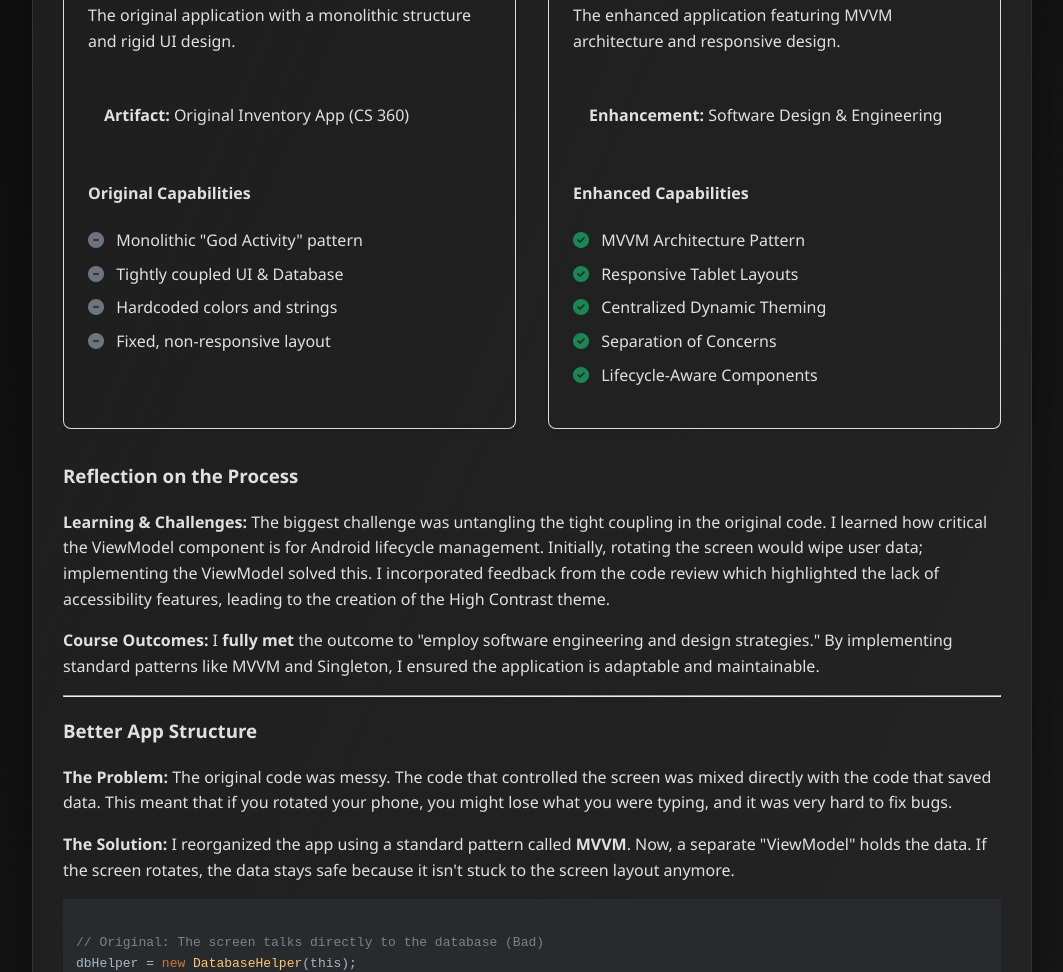
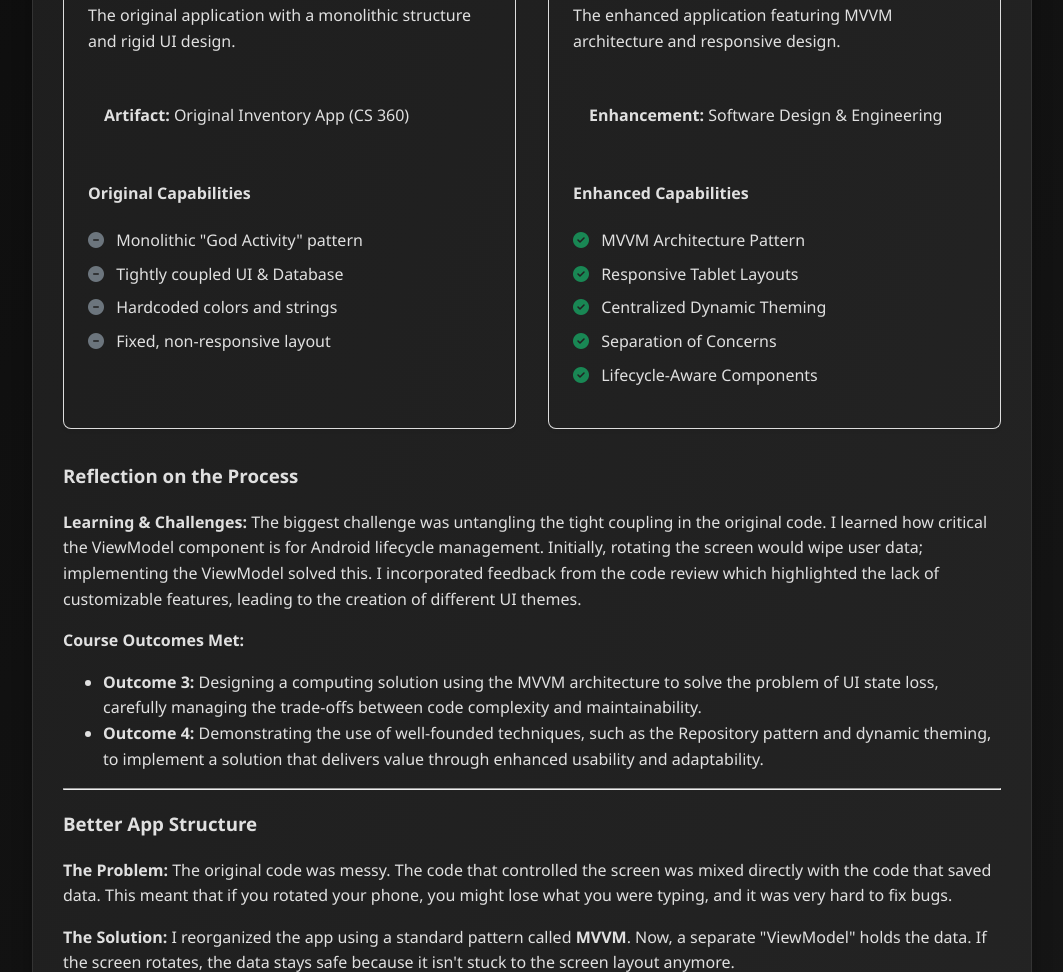
Before and after one commit to MtnDewBoi/mtndewboi.github.io, a plain HTML site: page software-design.html in a window 1280 px wide. Shown: the part 454-1426 px from the top of the page, without its empty margins (108-1171 px from the left). Drawn offline with nearby package versions, Linux system fonts and the light colour scheme.

Commit message:
Change artifact card color and update course outcomes
Updated the enhanced artifact card border color and modified course outcomes section to reflect customizable UI themes.

```diff
--- a/software-design.html
+++ b/software-design.html
@@ -30,7 +30,7 @@
             margin-bottom: 1rem;
         }
         .artifact-card.original { border-top: 4px solid #6c757d; }
-        .artifact-card.enhanced { border-top: 4px solid #0d6efd; }
+        .artifact-card.enhanced { border-top: 4px solid #00ff73; }
         .feature-list { list-style: none; padding-left: 0; }
         .feature-list li { margin-bottom: 0.5rem; }
         .feature-list i { margin-right: 0.5rem; }
@@ -96,13 +96,13 @@
             <p>
                 <strong>Learning & Challenges:</strong> The biggest challenge was untangling the tight coupling in the original code. I learned how critical the
                 ViewModel component is for Android lifecycle management. Initially, rotating the screen would wipe user data; implementing the ViewModel solved this.
-                I incorporated feedback from the code review which highlighted the lack of accessibility features, leading to the creation of the High Contrast theme.
+                I incorporated feedback from the code review which highlighted the lack of customizable features, leading to the creation of different UI themes.
             </p>
-            <p>
-                <strong>Course Outcomes:</strong> I <strong>fully met</strong> the outcome to "employ software engineering and design strategies."
-                By implementing standard patterns like MVVM and Singleton, I ensured the application is adaptable and maintainable.
-            </p>
-
+            <p><strong>Course Outcomes Met:</strong></p>
+            <ul>
+                <li><strong>Outcome 3:</strong> Designing a computing solution using the MVVM architecture to solve the problem of UI state loss, carefully managing the trade-offs between code complexity and maintainability.</li>
+                <li><strong>Outcome 4:</strong> Demonstrating the use of well-founded techniques, such as the Repository pattern and dynamic theming, to implement a solution that delivers value through enhanced usability and adaptability.</li>
+            </ul>
             <hr>
 
             <h3>Better App Structure</h3>
```
